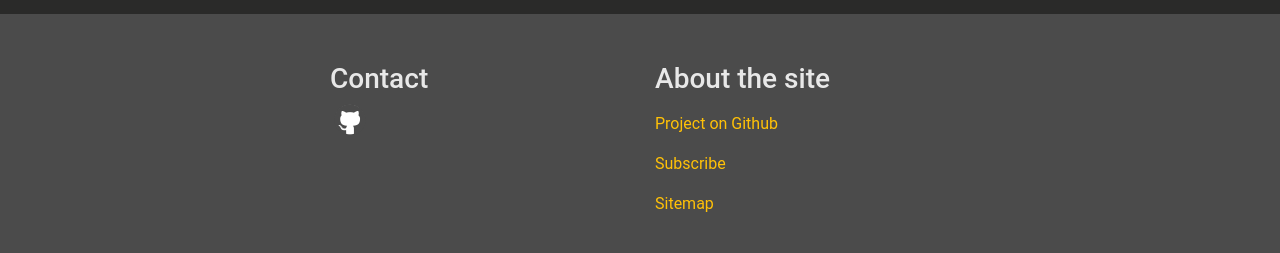
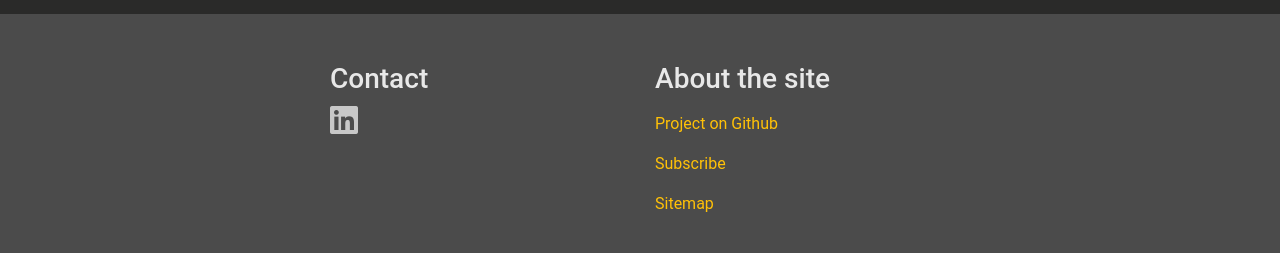
Before and after one commit to Steeff0/steeff0.github.io, a Jekyll site: the page built from pages/archive.html, in a window 1280 px wide. Shown: the part 722-975 px from the top of the page. Built offline with Jekyll 4.4.1, drawn with Linux system fonts in a browser that asks for light colours; some web fonts are replaced.

Commit message:
Change footer

```diff
--- a/_includes/footer.html
+++ b/_includes/footer.html
@@ -2,20 +2,42 @@
     <div class="container">
         <h2 class="sr-only">Useful links</h2>
         <div class="row">
-            <div class="col-12 col-md-6 pb-3">
+            <div class="col-12 col-md-6 mb-3">
                 <h3>Contact</h3>
-                <div class="mb-1">
-                    <a href="{{ site.github.owner_url }}">
-                                    <span class="fa-stack fa-1x github">
-                                        <i class="fas fa-circle fa-stack-2x text-white"
-                                           data-fa-transform="shrink-1"></i>
-                                        <i class="fab fa-github fa-stack-2x text-dark"></i>
-                                    </span>
-                        <span class="sr-only">Me on GitHub</span>
+                <nav class="nav flex-row">
+                    {%- if site.github.owner_url -%}
+                        <a href="{{ site.github.owner_url }}">
+                            <span class="fab fa-linkedin fa-2x text-light"></span>
+                            <span class="sr-only">GitHub</span>
+                        </a>
+                    {%- endif -%}
+                    {%- if site.social.linkedin -%}
+                        <a href="{{ site.social.linkedin }}" target="_blank">
+                            <span class="fab fa-linkedin fa-2x text-light"></span>
+                            <span class="sr-only">Linkedin</span>
+                        </a>
+                    {%- endif -%}
+                    {%- if site.social.youtube -%}
+                        <a href="{{ site.social.youtube }}" target="_blank">
+                            <span class="fab fa-youtube-square fa-2x text-light"></span>
+                            <span class="sr-only">Youtube</span>
+                        </a>
+                    {%- endif -%}
+                    {%- if site.social.reddit -%}
+                    <a href="{{ site.social.reddit }}" target="_blank">
+                        <span class="fab fa-reddit-square fa-2x text-light"></span>
+                        <span class="sr-only">Reddit</span>
                     </a>
-                </div>
+                    {%- endif -%}
+                    {%- if site.social.steam -%}
+                    <a href="{{ site.social.steam }}" target="_blank">
+                        <span class="fab fa-steam-square fa-2x text-light"></span>
+                        <span class="sr-only">Steam</span>
+                    </a>
+                    {%- endif -%}
+                </nav>
             </div>
-            <div class="col-12  col-md-6  pb-3">
+            <div class="col-12  col-md-6 mb-3">
                 <h3>About the site</h3>
                 <ul class="nav flex-column">
                     <li class="nav-item">
```
